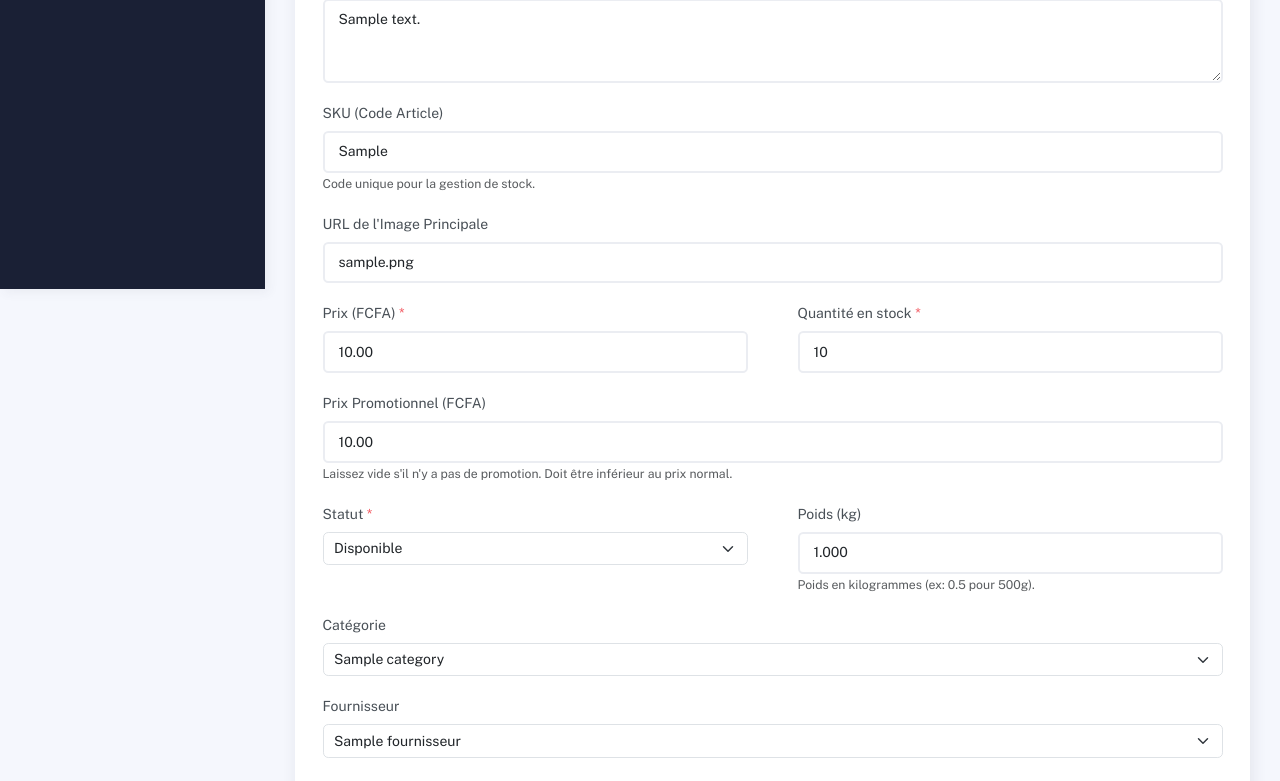
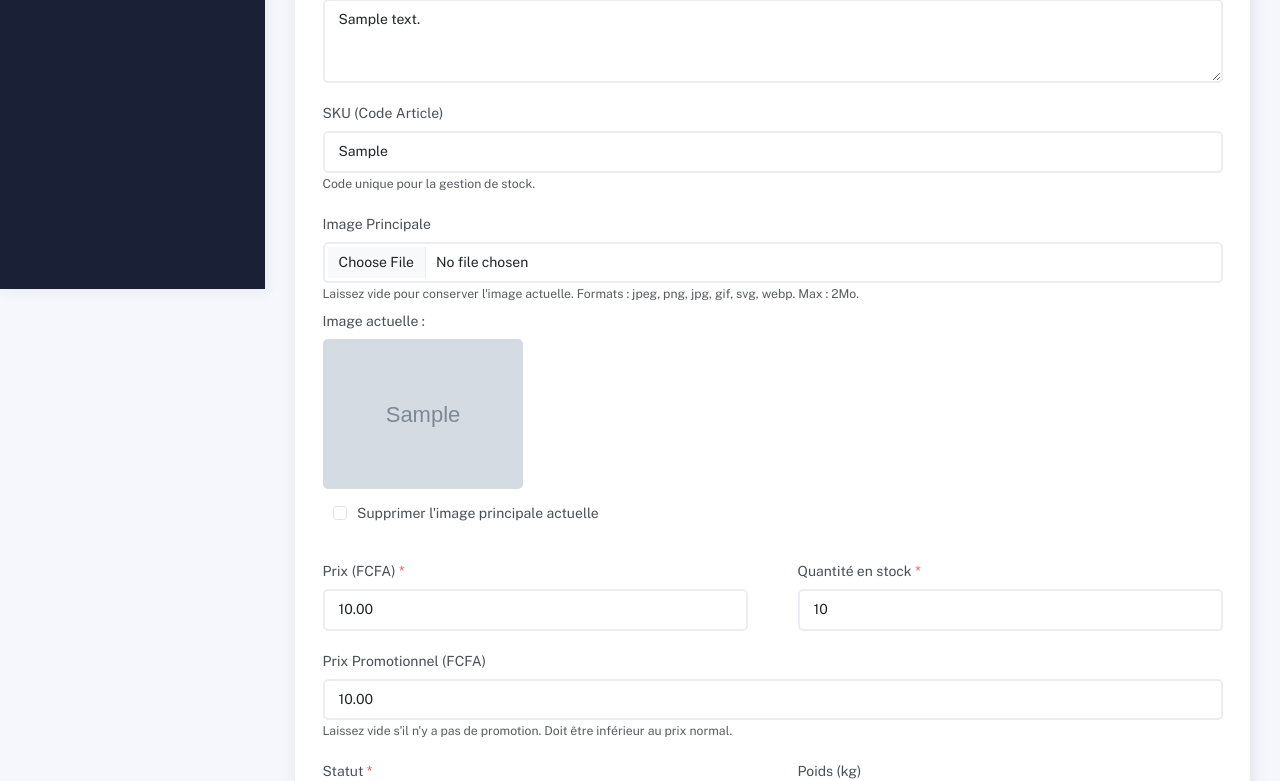
Before and after one commit to New7ech/e-Gstion, a Laravel app: page /articles/1/edit in a window 1280 px wide. Shown: the part 511-1292 px from the top of the page. Run offline with Laravel 12, Linux system fonts and the light colour scheme; tables that the repository leaves empty hold one stand-in row (values such as "Sample post"); grey boxes marked "Sample" are stand-in pictures.

Commit message:
feat: Implement image upload for articles
This commit introduces image upload functionality for articles:

- Users can now upload a main image for an article during creation and update.
- The image is stored in `storage/app/public/articles_images` and is publicly accessible via `public/storage` (requires `php artisan storage:link` to be run).
- The Article model has an accessor `getImageUrlAttribute()` to retrieve the public URL of the image.
- Forms in `create.blade.php` and `edit.blade.php` have been updated to `input type="file"` and `enctype="multipart/form-data"`.
- `edit.blade.php` now displays the current image and provides an option to delete it.
- `ArticleController` handles image storage, update (replacing or deleting old images), and deletion when an article is destroyed.
- Images are displayed in the articles list (index view) and on the article detail page (show view).
- `ArticleFactory` now sets `image_principale` to null by default, as tests will use `UploadedFile::fake()`.
- Feature tests in `ArticleManagementTest.php` have been added/updated to cover image upload, replacement, and deletion scenarios using `Storage::fake()`.

It is recommended to run `php artisan storage:link` in the deployment environment.

```diff
--- a/app/Http/Controllers/ArticleController.php
+++ b/app/Http/Controllers/ArticleController.php
@@ -12,6 +12,7 @@ use App\Models\Fournisseur;
 use App\Models\User;
 use Illuminate\Http\Request;
 use Illuminate\Support\Str;
+use Illuminate\Support\Facades\Storage;
 
 class ArticleController extends Controller
 {
@@ -75,7 +76,15 @@ class ArticleController extends Controller
 
 
         // Ajoute l'ID de l'utilisateur authentifié comme créateur de l'article.
-        $article = Article::create($validatedData + ['created_by' => auth()->id()]);
+        $validatedData['created_by'] = auth()->id();
+
+        // Gestion de l'upload de l'image principale
+        if ($request->hasFile('image_principale')) {
+            $imagePath = $request->file('image_principale')->store('articles_images', 'public');
+            $validatedData['image_principale'] = $imagePath;
+        }
+
+        $article = Article::create($validatedData);
 
         return redirect()->route('articles.index')->with('success', 'Article créé avec succès.');
     }
@@ -147,6 +156,32 @@ class ArticleController extends Controller
         }
 
 
+        // Gestion de la suppression de l'image principale si la case est cochée
+        if ($request->has('supprimer_image_principale') && $request->input('supprimer_image_principale') == '1') {
+            if ($article->image_principale) {
+                Storage::disk('public')->delete($article->image_principale);
+                $validatedData['image_principale'] = null;
+            }
+        }
+
+        // Gestion de l'upload d'une nouvelle image principale
+        if ($request->hasFile('image_principale')) {
+            // Supprimer l'ancienne image si elle existe
+            if ($article->image_principale) {
+                Storage::disk('public')->delete($article->image_principale);
+            }
+            $imagePath = $request->file('image_principale')->store('articles_images', 'public');
+            $validatedData['image_principale'] = $imagePath;
+        }
+        // Si ni suppression ni nouvel upload, et que image_principale n'est pas dans validatedData,
+        // on s'assure de ne pas l'effacer par erreur si le champ file était juste vide.
+        // validatedData ne contiendra image_principale que si un nouveau fichier est uploadé.
+        // Si le champ est vide, il n'est pas dans la requête.
+        // Si supprimer_image_principale est coché, il sera mis à null ci-dessus.
+        // Donc, si image_principale n'est pas dans validatedData et que supprimer_image_principale n'est pas coché,
+        // on ne touche pas à la valeur existante. $article->update ne la modifiera pas.
+
+
         $article->update($validatedData);
 
         return redirect()->route('articles.index')->with('success', 'Article mis à jour avec succès.');
@@ -160,6 +195,11 @@ class ArticleController extends Controller
      */
     public function destroy(Article $article): \Illuminate\Http\RedirectResponse
     {
+        // Supprimer l'image principale associée si elle existe
+        if ($article->image_principale) {
+            Storage::disk('public')->delete($article->image_principale);
+        }
+
         $article->delete();
 
         return redirect()->route('articles.index')->with('success', 'Article supprimé avec succès.');
--- a/app/Models/Article.php
+++ b/app/Models/Article.php
@@ -62,6 +62,29 @@ class Article extends Model
         'est_visible' => 'boolean',
         'quantite' => 'integer',
     ];
+
+    /**
+     * Obtient l'URL complète de l'image principale de l'article.
+     *
+     * @return string|null
+     */
+    public function getImageUrlAttribute(): ?string
+    {
+        if ($this->image_principale) {
+            // Vérifie si le fichier existe dans le disque public
+            // Note: Storage::disk('public')->exists() est plus sûr mais peut être plus lourd.
+            // Pour une simple URL, on peut se contenter de construire le chemin.
+            // Si le fichier est stocké avec un chemin complet (improbable avec l'upload), ajuster ici.
+            if (str_starts_with($this->image_principale, 'http://') || str_starts_with($this->image_principale, 'https://')) {
+                return $this->image_principale; // C'est déjà une URL complète
+            }
+            // S'assurer que storage:link a été exécuté
+            return asset('storage/' . $this->image_principale);
+        }
+        // Retourner une image par défaut ou null si aucune image n'est définie
+        // return asset('images/default_article_image.png'); // Exemple d'image par défaut
+        return null;
+    }
 
     /**
      * Obtient les factures associées à l'article.
--- a/database/factories/ArticleFactory.php
+++ b/database/factories/ArticleFactory.php
@@ -41,7 +41,7 @@ class ArticleFactory extends Factory
             'est_visible' => $this->faker->boolean(90), // 90% chance of being visible
             'description' => $this->faker->sentence,
             'sku' => strtoupper($this->faker->unique()->bothify('SKU-####??')), // Generates unique SKU like SKU-1234AB
-            'image_principale' => $this->faker->imageUrl(640, 480, 'technics', true, 'Faker Product'), // Placeholder image
+            'image_principale' => null, // Les images seront gérées par UploadedFile::fake() dans les tests
             'prix' => $prix,
             'prix_promotionnel' => $prix_promotionnel,
             'quantite' => $this->faker->numberBetween(0, 100), // Quantité peut être 0
--- a/resources/views/articles/edit.blade.php
+++ b/resources/views/articles/edit.blade.php
@@ -57,7 +57,7 @@
                 {{-- Formulaire de modification d'article --}}
                 {{-- La classe 'needs-validation' active la validation Bootstrap côté client --}}
                 {{-- 'novalidate' désactive la validation HTML5 par défaut pour laisser Bootstrap gérer --}}
-                <form action="{{ route('articles.update', $article->id) }}" method="POST" class="needs-validation" novalidate>
+                <form action="{{ route('articles.update', $article->id) }}" method="POST" class="needs-validation" novalidate enctype="multipart/form-data">
                     @csrf
                     @method('PUT') {{-- Méthode HTTP pour la mise à jour --}}
 
@@ -106,15 +106,29 @@
                         <small class="form-text text-muted">Code unique pour la gestion de stock.</small>
                     </div>
 
-                    {{-- Champ Image Principale (URL) --}}
+                    {{-- Champ Image Principale (Upload) --}}
                     <div class="form-group">
-                        <label for="image_principale">URL de l'Image Principale</label>
-                        <input type="text" name="image_principale" id="image_principale" class="form-control @error('image_principale') is-invalid @enderror"
-                               value="{{ old('image_principale', $article->image_principale) }}" placeholder="https://exemple.com/image.jpg">
+                        <label for="image_principale">Image Principale</label>
+                        <input type="file" name="image_principale" id="image_principale" class="form-control @error('image_principale') is-invalid @enderror">
                         @error('image_principale')
                             <div class="invalid-feedback">{{ $message }}</div>
                         @enderror
+                        <small class="form-text text-muted">Laissez vide pour conserver l'image actuelle. Formats : jpeg, png, jpg, gif, svg, webp. Max : 2Mo.</small>
+
+                        @if ($article->image_principale)
+                            <div class="mt-2">
+                                <label>Image actuelle :</label><br>
+                                <img src="{{ $article->imageUrl }}" alt="Image actuelle de {{ $article->name }}" style="max-width: 200px; max-height: 200px; border-radius: 5px;">
+                                <div class="form-check mt-1">
+                                    <input class="form-check-input" type="checkbox" name="supprimer_image_principale" id="supprimer_image_principale" value="1">
+                                    <label class="form-check-label" for="supprimer_image_principale">
+                                        Supprimer l'image principale actuelle
+                                    </label>
+                                </div>
+                            </div>
+                        @endif
                     </div>
+
 
                     {{-- Ligne pour les champs Prix et Quantité --}}
                     <div class="row">
```
Also changed, not shown: app/Http/Requests/StoreArticleRequest.php (+4 -3 lines), app/Http/Requests/UpdateArticleRequest.php (+4 -3 lines), resources/views/articles/create.blade.php (+5 -5 lines), resources/views/articles/index.blade.php (+11 -3 lines), resources/views/articles/show.blade.php (+41 -0 lines), tests/Feature/ArticleManagementTest.php (+109 -2 lines).
